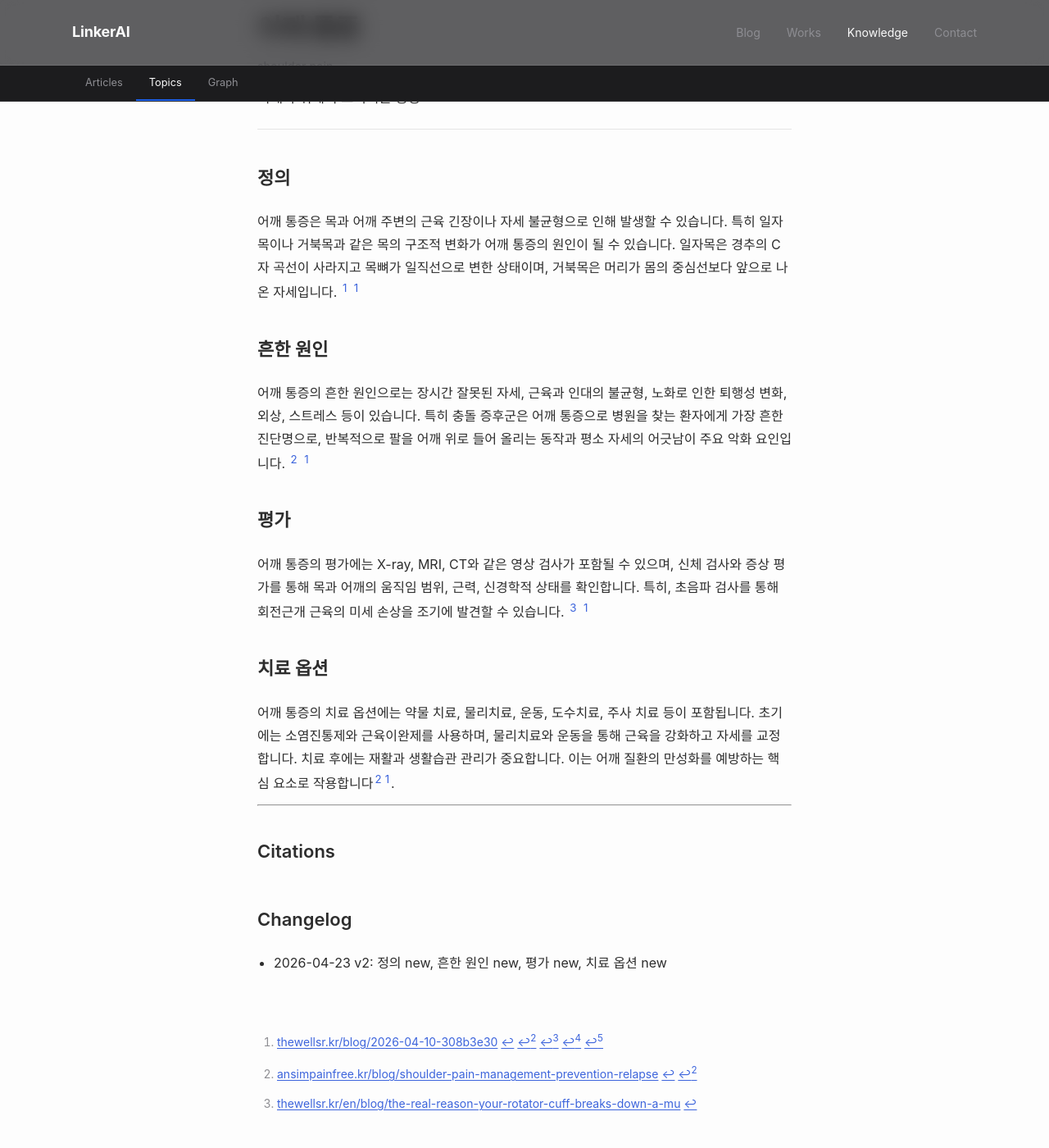
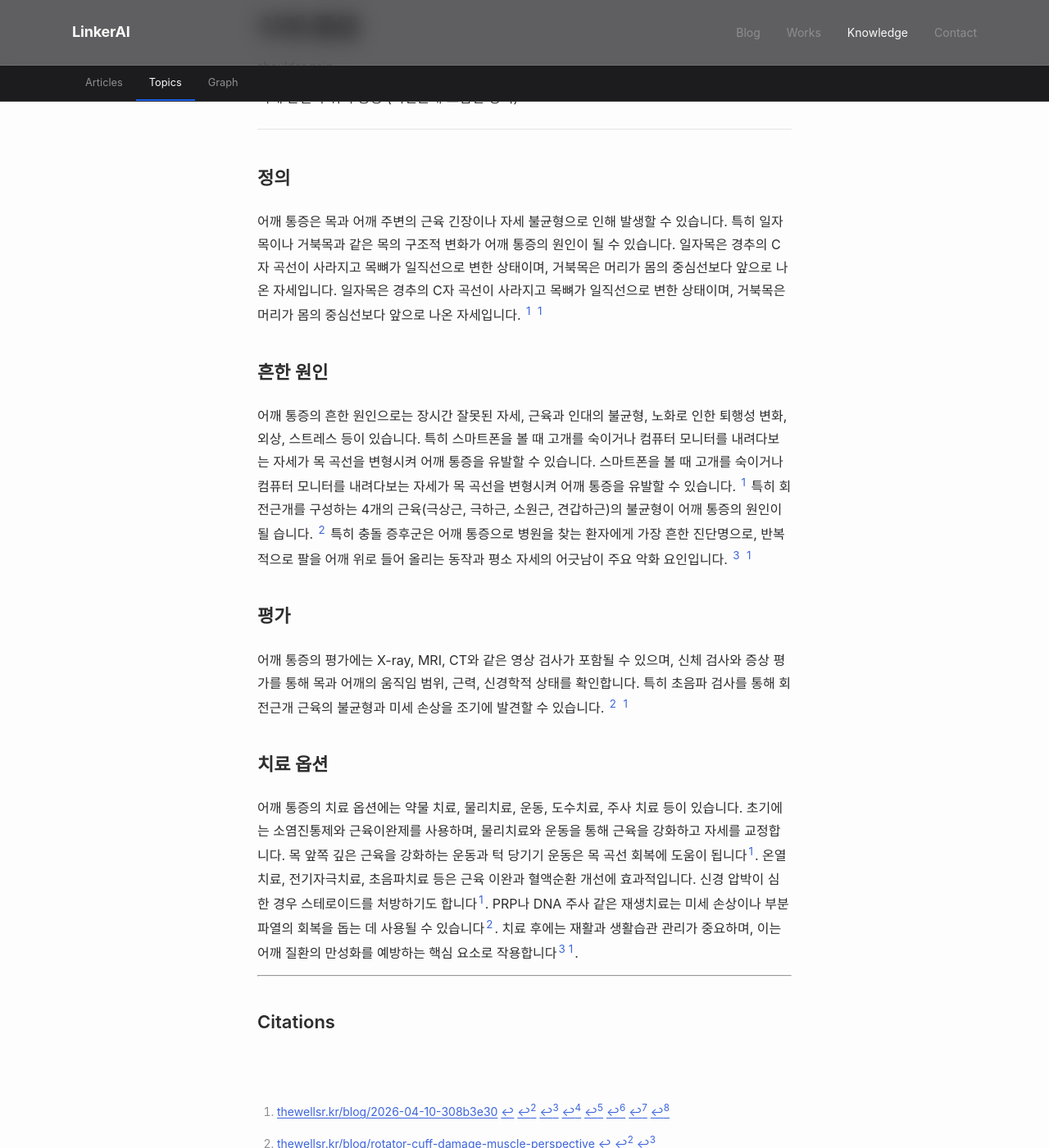
Before and after one commit to feelharmony/linkare-medical-knowledge, a Jekyll site: the page built from symptoms/shoulder-pain.md, in a window 1280 px wide and 1400 px high, scrolled down 239 px. Shown: the whole window at 82% size. Built offline with Jekyll 4.4.1, drawn with Linux system fonts in a browser that asks for light colours; some web fonts are replaced; some of the changed text lies outside the part shown.

Commit message:
auto-sync entity: 어깨 통증 (shoulder-pain) — finalize

```diff
--- a/symptoms/shoulder-pain.md
+++ b/symptoms/shoulder-pain.md
@@ -4,31 +4,27 @@ entity_id: shoulder-pain
 entity_type: symptom
 permalink: /symptoms/shoulder-pain/
 title: 어깨 통증
-description: 어깨 부위에서 느껴지는 통증
+description: 어깨 관절 부위의 통증 (회전근개·오십견 영역)
 title_en: shoulder pain
-last_reviewed: '2026-04-23'
-source_count: 2
-version: 3
+last_reviewed: '2026-04-28'
+source_count: 4
+version: 2
 ---
 ## 정의
-어깨 통증은 목과 어깨 주변의 근육 긴장이나 자세 불균형으로 인해 발생할 수 있습니다. 특히 일자목이나 거북목과 같은 목의 구조적 변화가 어깨 통증의 원인이 될 수 있습니다. 일자목은 경추의 C자 곡선이 사라지고 목뼈가 일직선으로 변한 상태이며, 거북목은 머리가 몸의 중심선보다 앞으로 나온 자세입니다. [^1] [^1]
+어깨 통증은 목과 어깨 주변의 근육 긴장이나 자세 불균형으로 인해 발생할 수 있습니다. 특히 일자목이나 거북목과 같은 목의 구조적 변화가 어깨 통증의 원인이 될 수 있습니다. 일자목은 경추의 C자 곡선이 사라지고 목뼈가 일직선으로 변한 상태이며, 거북목은 머리가 몸의 중심선보다 앞으로 나온 자세입니다. 일자목은 경추의 C자 곡선이 사라지고 목뼈가 일직선으로 변한 상태이며, 거북목은 머리가 몸의 중심선보다 앞으로 나온 자세입니다. [^1] [^1]
 
 ## 흔한 원인
-어깨 통증의 흔한 원인으로는 장시간 잘못된 자세, 근육과 인대의 불균형, 노화로 인한 퇴행성 변화, 외상, 스트레스 등이 있습니다. 특히 충돌 증후군은 어깨 통증으로 병원을 찾는 환자에게 가장 흔한 진단명으로, 반복적으로 팔을 어깨 위로 들어 올리는 동작과 평소 자세의 어긋남이 주요 악화 요인입니다. [^2] [^1]
+어깨 통증의 흔한 원인으로는 장시간 잘못된 자세, 근육과 인대의 불균형, 노화로 인한 퇴행성 변화, 외상, 스트레스 등이 있습니다. 특히 스마트폰을 볼 때 고개를 숙이거나 컴퓨터 모니터를 내려다보는 자세가 목 곡선을 변형시켜 어깨 통증을 유발할 수 있습니다. 스마트폰을 볼 때 고개를 숙이거나 컴퓨터 모니터를 내려다보는 자세가 목 곡선을 변형시켜 어깨 통증을 유발할 수 있습니다. [^1] 특히 회전근개를 구성하는 4개의 근육(극상근, 극하근, 소원근, 견갑하근)의 불균형이 어깨 통증의 원인이 될 습니다. [^3] 특히 충돌 증후군은 어깨 통증으로 병원을 찾는 환자에게 가장 흔한 진단명으로, 반복적으로 팔을 어깨 위로 들어 올리는 동작과 평소 자세의 어긋남이 주요 악화 요인입니다. [^2] [^1]
 
 ## 평가
-어깨 통증의 평가에는 X-ray, MRI, CT와 같은 영상 검사가 포함될 수 있으며, 신체 검사와 증상 평가를 통해 목과 어깨의 움직임 범위, 근력, 신경학적 상태를 확인합니다. 특히, 초음파 검사를 통해 회전근개 근육의 미세 손상을 조기에 발견할 수 있습니다. [^3] [^1]
+어깨 통증의 평가에는 X-ray, MRI, CT와 같은 영상 검사가 포함될 수 있으며, 신체 검사와 증상 평가를 통해 목과 어깨의 움직임 범위, 근력, 신경학적 상태를 확인합니다. 특히 초음파 검사를 통해 회전근개 근육의 불균형과 미세 손상을 조기에 발견할 수 있습니다. [^3] [^1]
 
 ## 치료 옵션
-어깨 통증의 치료 옵션에는 약물 치료, 물리치료, 운동, 도수치료, 주사 치료 등이 포함됩니다. 초기에는 소염진통제와 근육이완제를 사용하며, 물리치료와 운동을 통해 근육을 강화하고 자세를 교정합니다. 치료 후에는 재활과 생활습관 관리가 중요합니다. 이는 어깨 질환의 만성화를 예방하는 핵심 요소로 작용합니다[^2][^1].
+어깨 통증의 치료 옵션에는 약물 치료, 물리치료, 운동, 도수치료, 주사 치료 등이 있습니다. 초기에는 소염진통제와 근육이완제를 사용하며, 물리치료와 운동을 통해 근육을 강화하고 자세를 교정합니다. 목 앞쪽 깊은 근육을 강화하는 운동과 턱 당기기 운동은 목 곡선 회복에 도움이 됩니다[^1]. 온열치료, 전기자극치료, 초음파치료 등은 근육 이완과 혈액순환 개선에 효과적입니다. 신경 압박이 심한 경우 스테로이드를 처방하기도 합니다[^1]. PRP나 DNA 주사 같은 재생치료는 미세 손상이나 부분 파열의 회복을 돕는 데 사용될 수 있습니다[^3]. 치료 후에는 재활과 생활습관 관리가 중요하며, 이는 어깨 질환의 만성화를 예방하는 핵심 요소로 작용합니다[^2][^1].
 
 ---
 
 ## Citations
 [^1]: [thewellsr.kr/blog/2026-04-10-308b3e30](https://thewellsr.kr/blog/2026-04-10-308b3e30)
 [^2]: [ansimpainfree.kr/blog/shoulder-pain-management-prevention-relapse](https://ansimpainfree.kr/blog/shoulder-pain-management-prevention-relapse)
-[^3]: [thewellsr.kr/en/blog/the-real-reason-your-rotator-cuff-breaks-down-a-mu](https://thewellsr.kr/en/blog/the-real-reason-your-rotator-cuff-breaks-down-a-mu)
-[^4]: [thewellsr.kr/blog/rotator-cuff-damage-muscle-perspective](https://thewellsr.kr/blog/rotator-cuff-damage-muscle-perspective)
-
-## Changelog
-- 2026-04-23 v2: 정의 new, 흔한 원인 new, 평가 new, 치료 옵션 new
+[^3]: [thewellsr.kr/blog/rotator-cuff-damage-muscle-perspective](https://thewellsr.kr/blog/rotator-cuff-damage-muscle-perspective)
```
